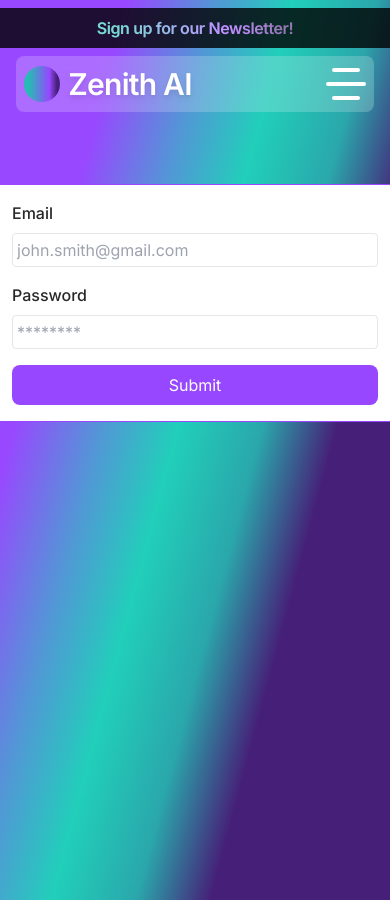
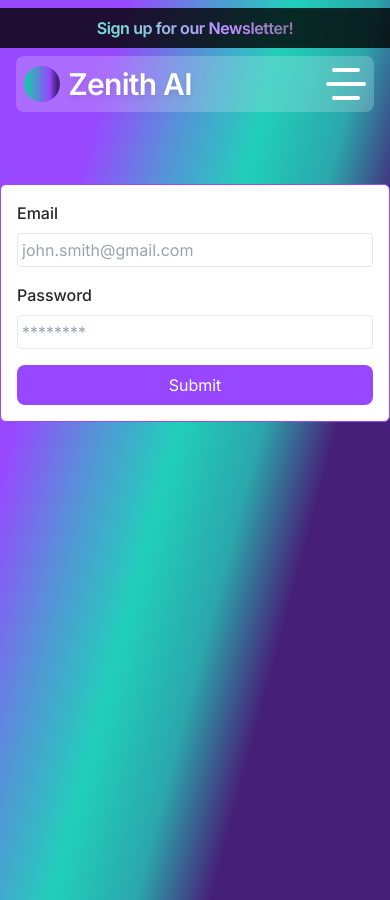
Before and after one commit to lariniv/adasfa, a Next.js app: page /login in a window 390 px wide. Built offline with nearby package versions, Linux system fonts and the light colour scheme; no server answers.

Commit message:
feat: add responsiveness for login page

```diff
--- a/app/(pages)/(main)/login/page.tsx
+++ b/app/(pages)/(main)/login/page.tsx
@@ -14,7 +14,7 @@ export default function LoginPage() {
     <main className="w-full min-h-screen h-full pt-32 flex justify-center">
       <form
         action={formAction}
-        className="bg-white p-4 h-fit rounded-md border border-accent w-fit min-w-[400px] flex flex-col gap-4"
+        className="bg-white p-4 h-fit rounded-md border border-accent w-full max-w-[400px] flex flex-col gap-4"
       >
         <div className="login-wrapper">
           <label htmlFor="email" className="login-label">
```
